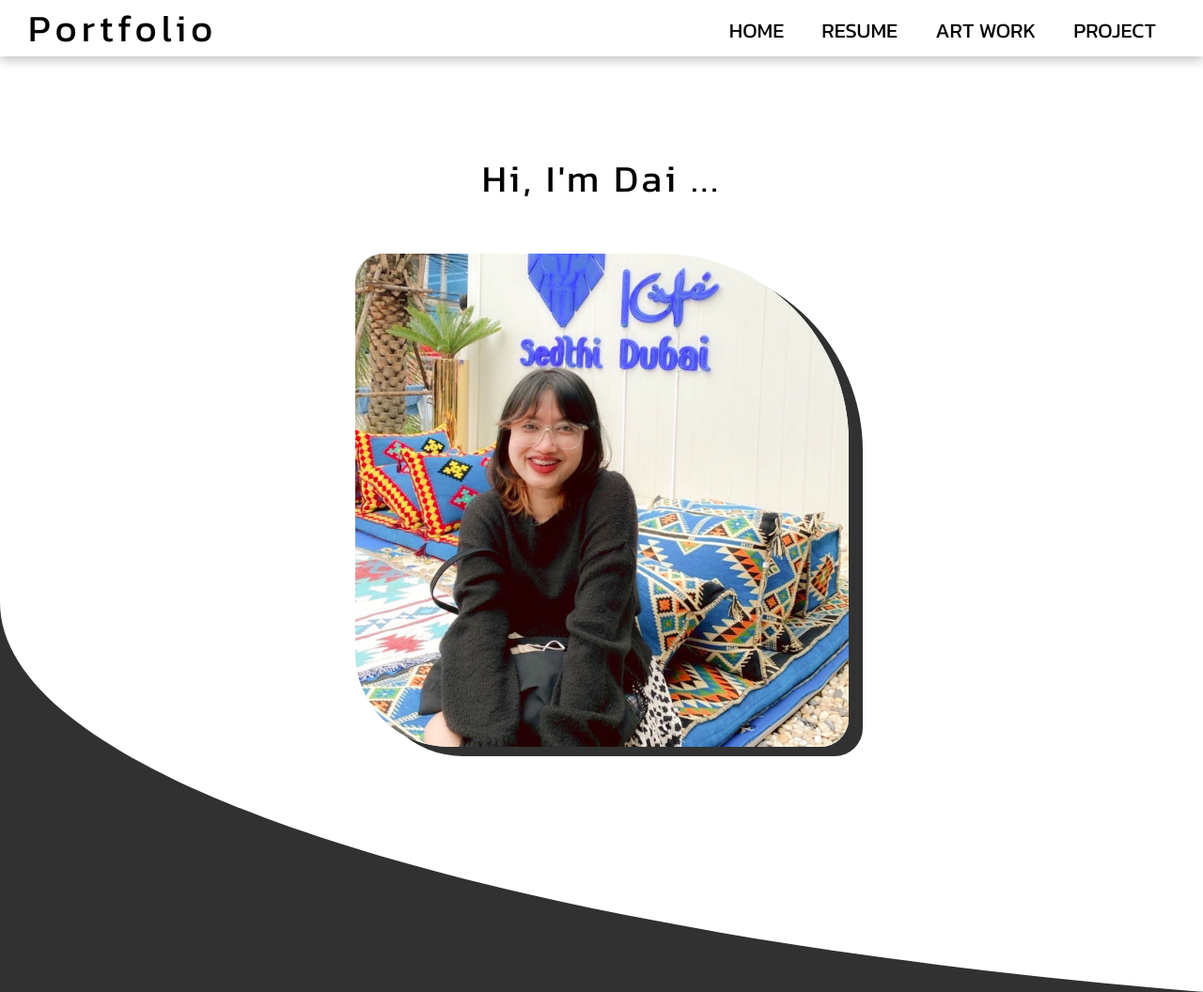
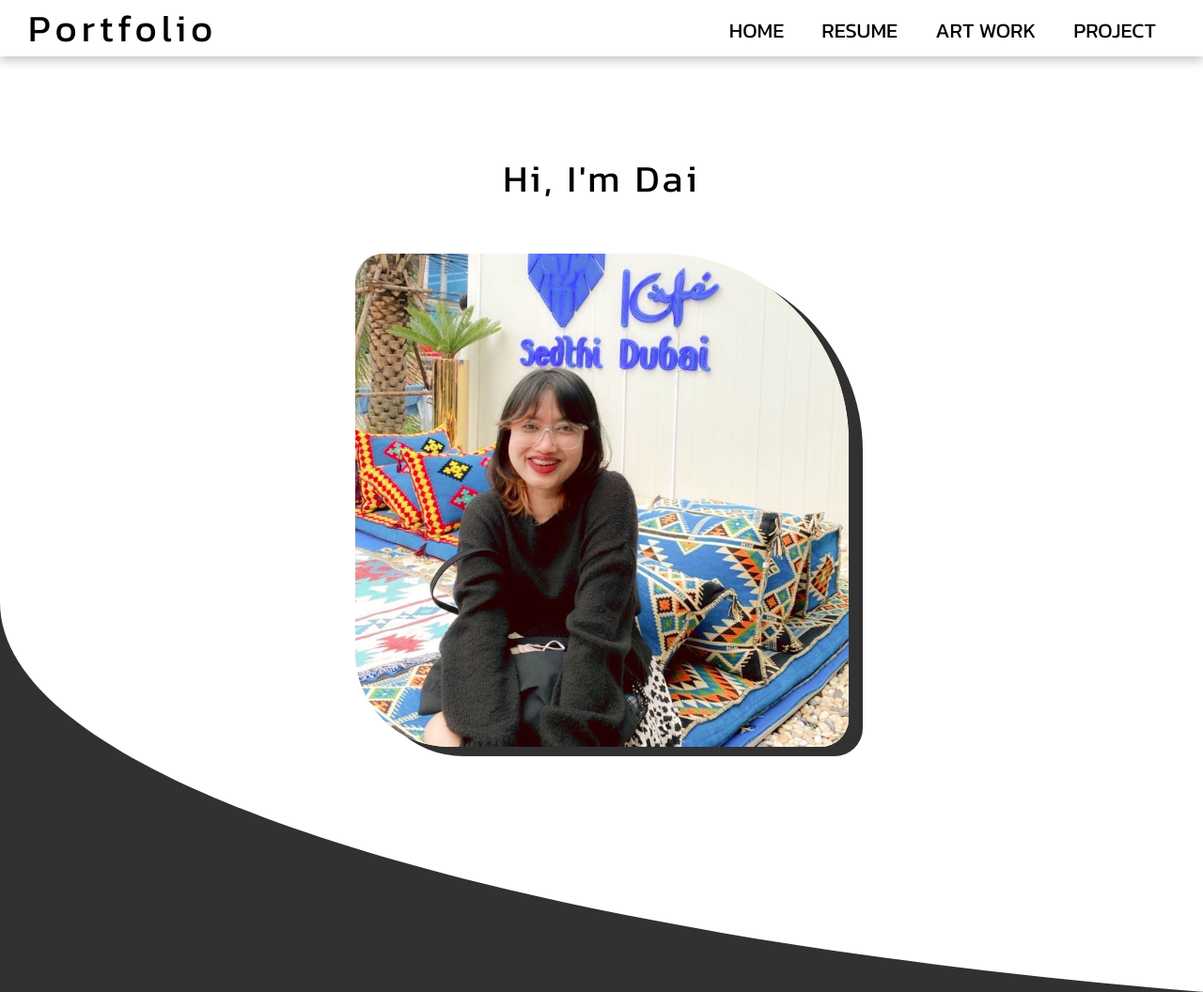
Before and after one commit to mydns1204/MyPortfolio, a plain HTML site: page index.html in a window 1280 px wide. Shown: the top 1056 px of the page at 94% size. Drawn offline with Linux system fonts and the light colour scheme.

Commit message:
edit main1

```diff
--- a/index.html
+++ b/index.html
@@ -27,7 +27,7 @@
 
         <!-- main1 -->
         <div id="main1">
-            <span>Hi, I'm Dai ...</span>
+            <span>Hi, I'm Dai</span>
             <div><img src="pic/dai2.jpg" alt="profile"></div>
         </div>
 
```
